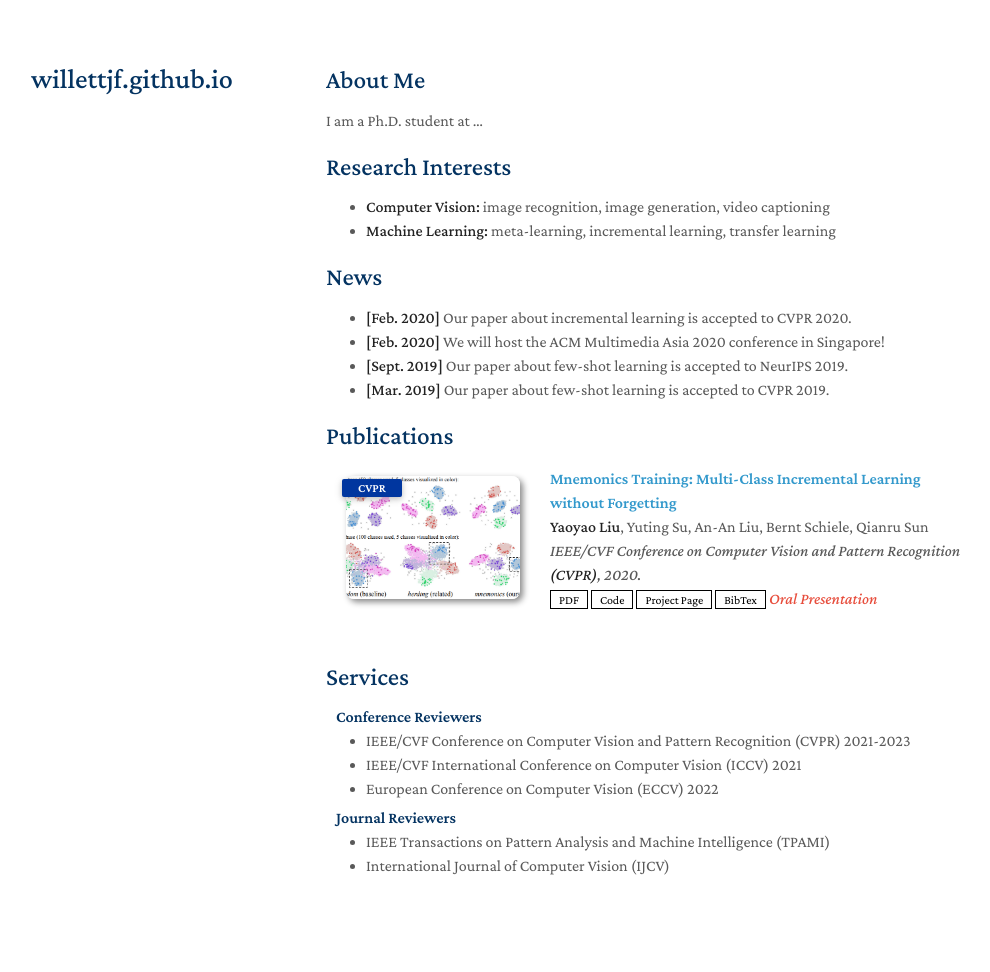
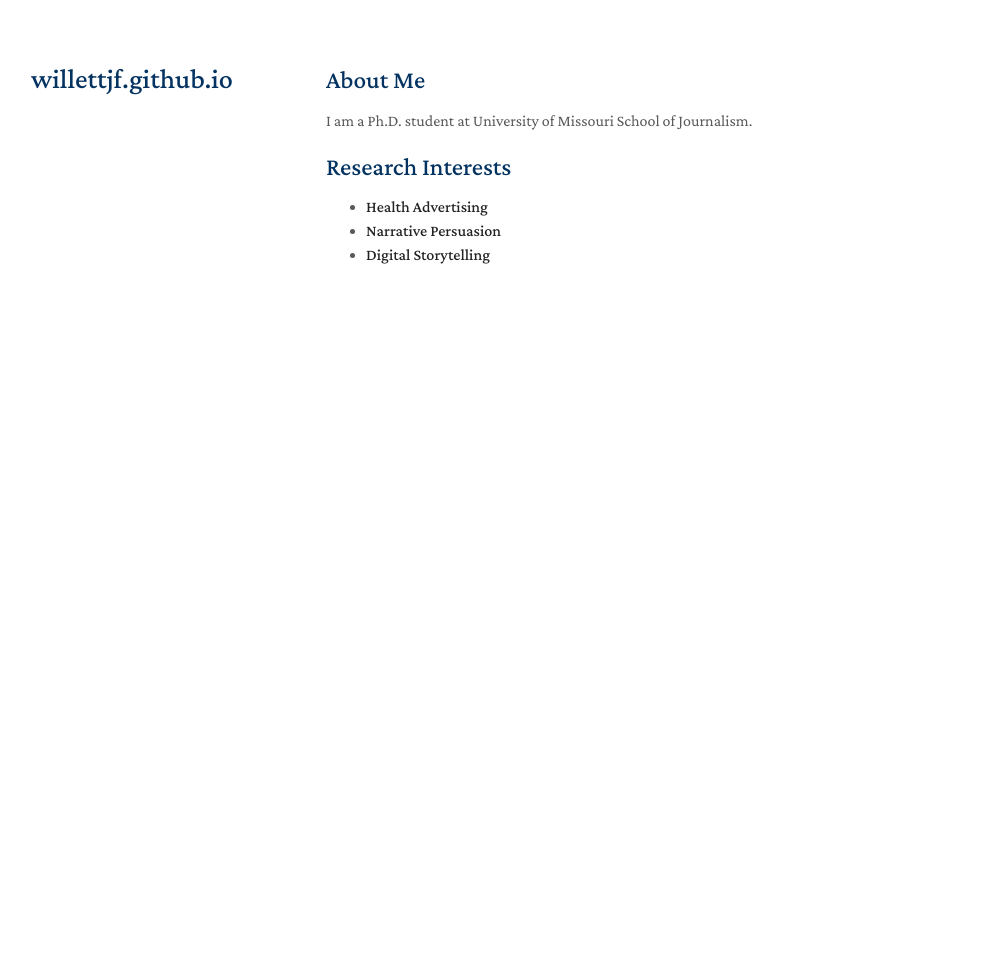
Before and after one commit to willettjf/willettjf.github.io, a Jekyll site: the page built from index.md, in a window 1280 px wide. Shown: the whole page, without its empty margins (144-1134 px from the left). Built offline with Jekyll 4.4.1, drawn with Linux system fonts in a browser that asks for light colours; nearby versions of some CDN libraries; a style sheet for code colours, icons or effects is not loaded; our own code applies the rules of GitHub Pages for plain Markdown files; after the commit the page ends 900 px from its top, so only the background shows below that.

Commit message:
profile updates

```diff
--- a/index.md
+++ b/index.md
@@ -4,14 +4,15 @@ layout: homepage
 
 ## About Me
 
-I am a Ph.D. student at ...
+I am a Ph.D. student at University of Missouri School of Journalism.
 
 ## Research Interests
 
-- **Computer Vision:** image recognition, image generation, video captioning
-- **Machine Learning:** meta-learning, incremental learning, transfer learning
+- **Health Advertising**
+- **Narrative Persuasion**
+- **Digital Storytelling**
 
-## News
+<!-- ## News
 
 - **[Feb. 2020]** Our paper about incremental learning is accepted to CVPR 2020.
 - **[Feb. 2020]** We will host the ACM Multimedia Asia 2020 conference in Singapore!
@@ -20,4 +21,4 @@ I am a Ph.D. student at ...
 
 {% include_relative _includes/publications.md %}
 
-{% include_relative _includes/services.md %}
+{% include_relative _includes/services.md %}-->
```
